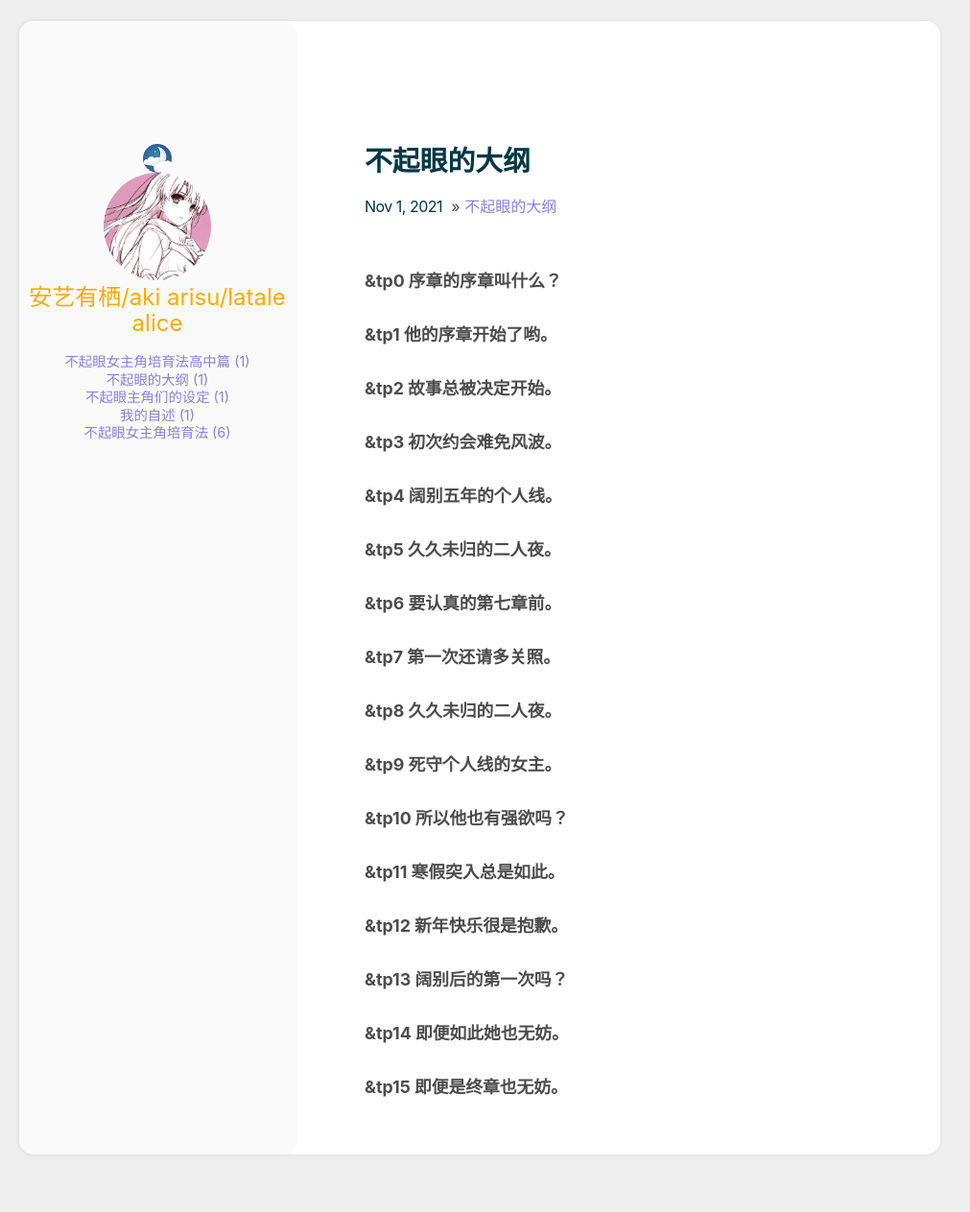
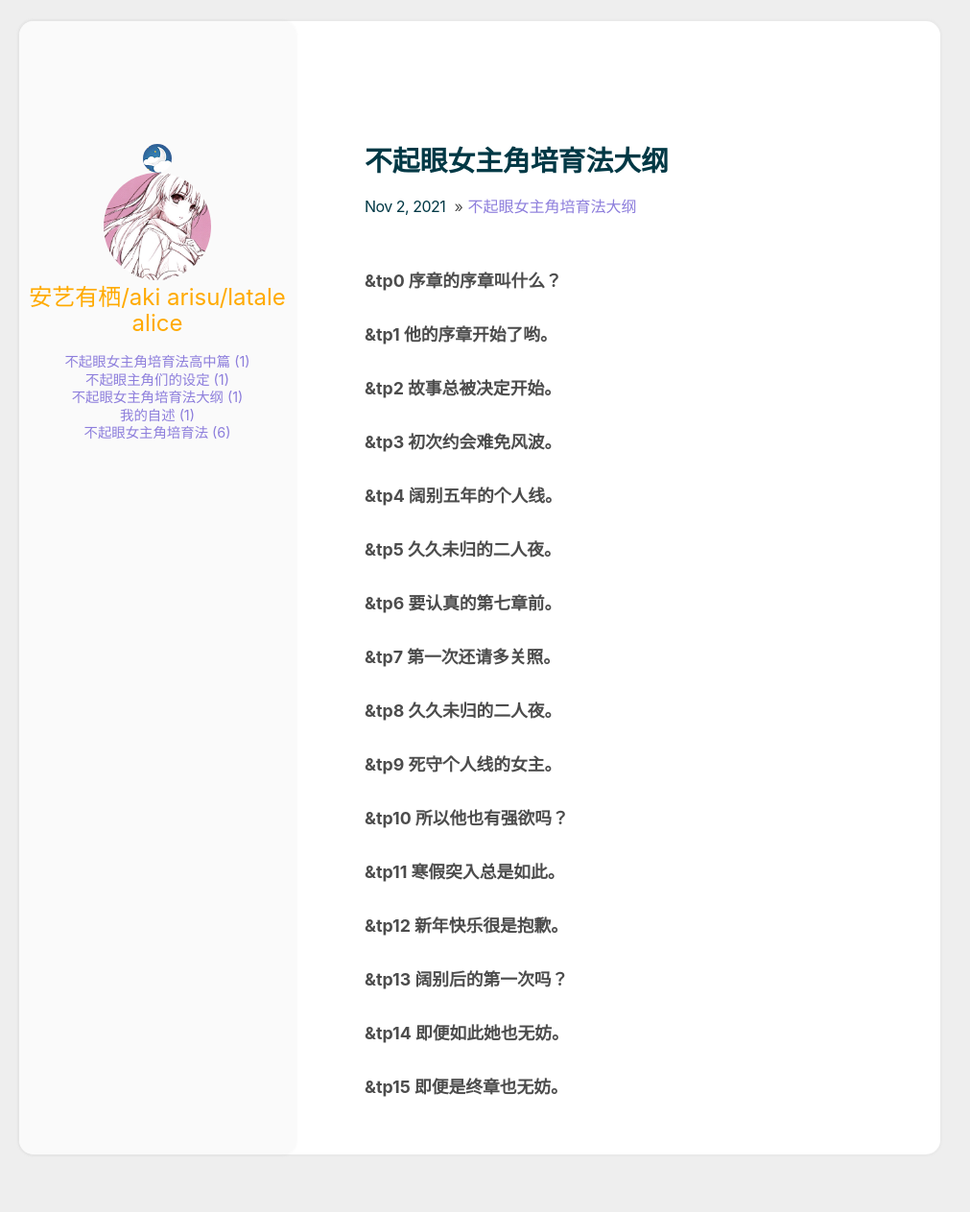
Before and after one commit to latalealice/latalealice.github.io, a Jekyll site: the page built from _posts/2021-11-2-不起眼女主角培育法大纲.md, in a window 1280 px wide. Shown: the whole page at 96% size, without its empty margins (140-1151 px from the left). Built offline with Jekyll 4.4.1, drawn with Linux system fonts in a browser that asks for light colours.

Commit message:
Update and rename 2021-11-1-不起眼的大纲.md to 2021-11-2-不起眼女主角培育法大纲.md

```diff
--- a/_posts/2021-11-1-不起眼的大纲.md
+++ b/_posts/2021-11-2-不起眼女主角培育法大纲.md
@@ -1,7 +1,7 @@
 ---
 layout: post
-category: 不起眼的大纲
-title: 不起眼的大纲
+category: 不起眼女主角培育法大纲
+title: 不起眼女主角培育法大纲
 ---
 ### &tp0 序章的序章叫什么？
 ### &tp1 他的序章开始了哟。
```
